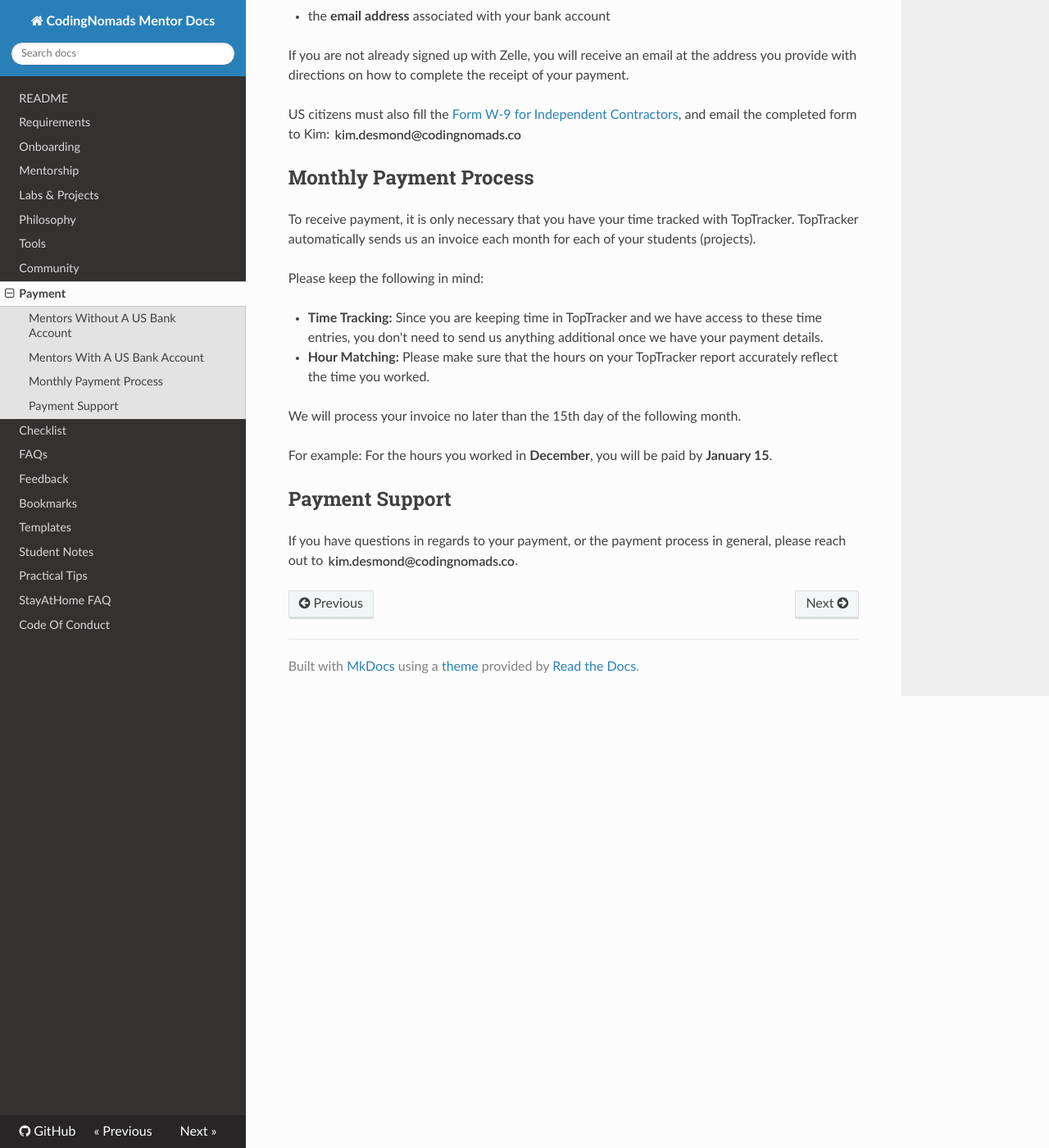
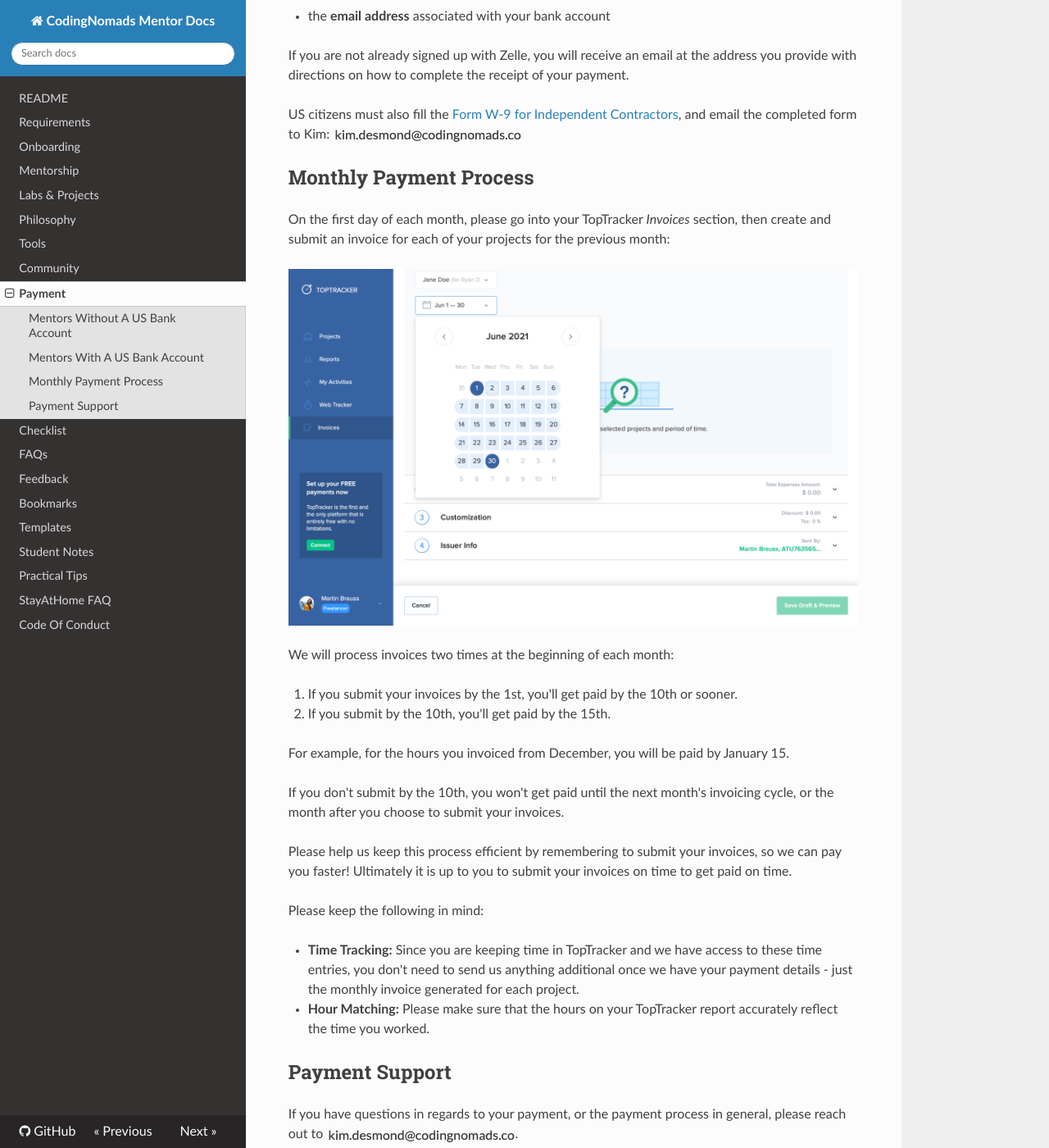
Before and after one commit to CodingNomads/mentor-docs, an MkDocs documentation site: the page built from docs/07_payment.md, in a window 1280 px wide and 1400 px high, scrolled down 984 px. Shown: the whole window at 82% size. Built offline with MkDocs 1.6.1, drawn with Linux system fonts in a browser that asks for light colours; nearby versions of some CDN libraries.

Commit message:
Update payment information

```diff
--- a/docs/07_payment.md
+++ b/docs/07_payment.md
@@ -34,16 +34,25 @@ US citizens must also fill the [Form W-9 for Independent Contractors](https://ww
 
 ## Monthly Payment Process
 
-To receive payment, it is only necessary that you have your time tracked with TopTracker. TopTracker automatically sends us an invoice each month for each of your students (projects).
+On the first day of each month, please go into your TopTracker _Invoices_ section, then create and submit an invoice for each of your projects for the previous month:
+
+![Select Dates for TopTracker Invoice](images/toptracker_select_dates.png)
+
+We will process invoices two times at the beginning of each month:
+
+1. If you submit your invoices by the 1st, you'll get paid by the 10th or sooner.
+2. If you submit by the 10th, you'll get paid by the 15th.
+
+For example, for the hours you invoiced from December, you will be paid by January 15.
+
+If you don't submit by the 10th, you won't get paid until the next month's invoicing cycle, or the month after you choose to submit your invoices.
+
+Please help us keep this process efficient by remembering to submit your invoices, so we can pay you faster! Ultimately it is up to you to submit your invoices on time to get paid on time.
 
 Please keep the following in mind:
 
-- **Time Tracking:** Since you are keeping time in TopTracker and we have access to these time entries, you don't need to send us anything additional once we have your payment details.
-- **Hour Matching:** Please make sure that the hours on your TopTracker report accurately reflect the time you worked.
-
-We will process your invoice no later than the 15th day of the following month.
-
-For example: For the hours you worked in **December**, you will be paid by **January 15**.
+- **Time Tracking:** Since you are keeping time in TopTracker and we have access to these time entries, you don't need to send us anything additional once we have your payment details - just the monthly invoice generated for each project.
+- **Hour Matching:** Please make sure that the hours on your TopTracker report accurately reflect the time you worked.
 
 ## Payment Support
 
```
Also changed, not shown: docs/05_tools.md (+14 -2 lines), docs/images/toptracker_select_dates.png (added).
